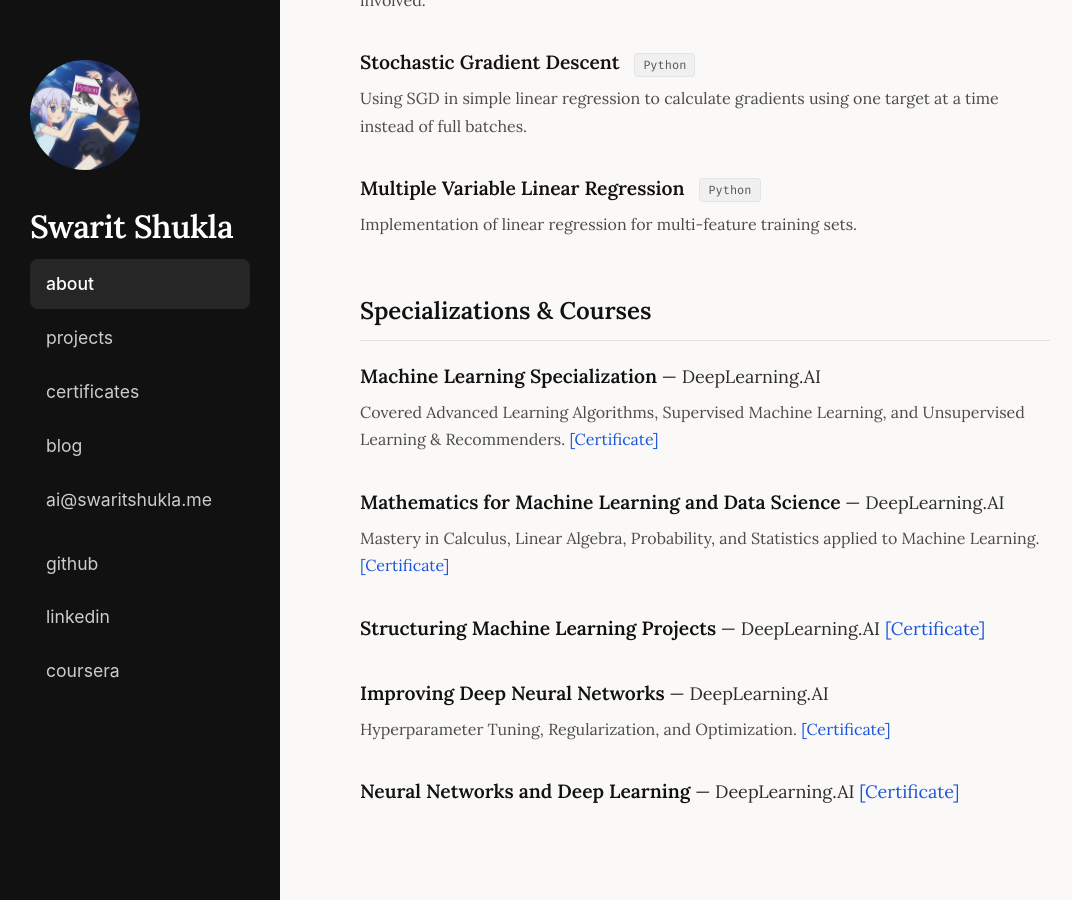
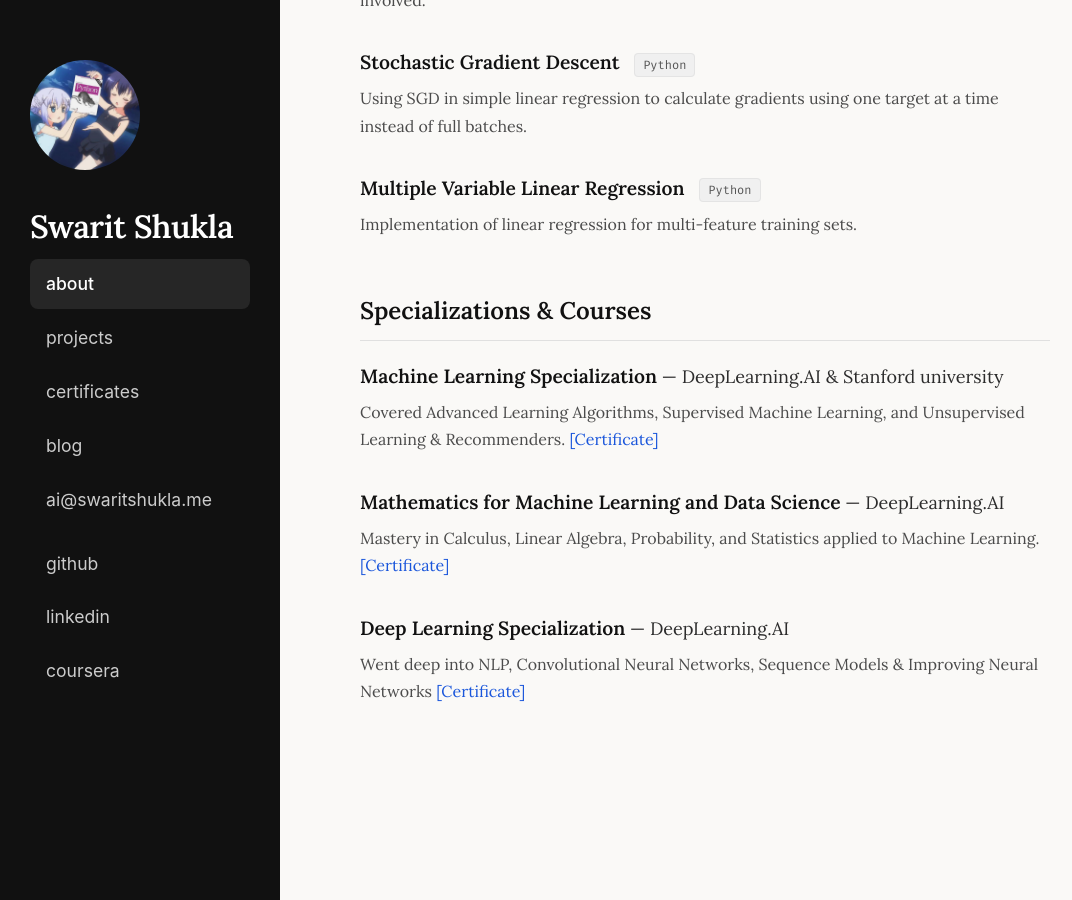
Before and after one commit to SWARITSHUKLA/SWARITSHUKLA.github.io, a Jekyll site: the page built from index.html, in a window 1280 px wide and 900 px high, scrolled down 1353 px. Shown: the whole window, without its empty margins (0-1072 px from the left). Built offline with Jekyll 4.4.1, drawn with Linux system fonts in a browser that asks for light colours.

Commit message:
updated the certificates section a little more to add details about deep learning specialization this new stage changes ui is fking me up :(

```diff
--- a/index.html
+++ b/index.html
@@ -86,7 +86,7 @@ layout: default
     <h2>Specializations & Courses</h2>
     <ul class="item-list">
         <li>
-            <span class="item-title">Machine Learning Specialization</span> — DeepLearning.AI
+            <span class="item-title">Machine Learning Specialization</span> — DeepLearning.AI & Stanford university
             <p>Covered Advanced Learning Algorithms, Supervised Machine Learning, and Unsupervised Learning &
                 Recommenders. <a href="https://www.coursera.org/account/accomplishments/specialization/FGP4SDR7S80L"
                     target="_blank">[Certificate]</a></p>
@@ -98,17 +98,10 @@ layout: default
                     target="_blank">[Certificate]</a></p>
         </li>
         <li>
-            <span class="item-title">Structuring Machine Learning Projects</span> — DeepLearning.AI <a
-                href="https://www.coursera.org/learner/swaritshukla" target="_blank">[Certificate]</a>
+            <span class="item-title">Deep Learning Specialization</span> — DeepLearning.AI
+            <p>Went deep into NLP, Convolutional Neural Networks, Sequence Models & Improving Neural Networks  <a
+                href="https://www.coursera.org/account/accomplishments/specialization/KIXQE72ZDK0X" target="_blank">[Certificate]</a></p>
         </li>
-        <li>
-            <span class="item-title">Improving Deep Neural Networks</span> — DeepLearning.AI
-            <p>Hyperparameter Tuning, Regularization, and Optimization. <a
-                    href="https://www.coursera.org/learner/swaritshukla" target="_blank">[Certificate]</a></p>
-        </li>
-        <li>
-            <span class="item-title">Neural Networks and Deep Learning</span> — DeepLearning.AI <a
-                href="https://www.coursera.org/learner/swaritshukla" target="_blank">[Certificate]</a>
-        </li>
+
     </ul>
 </section>
```
